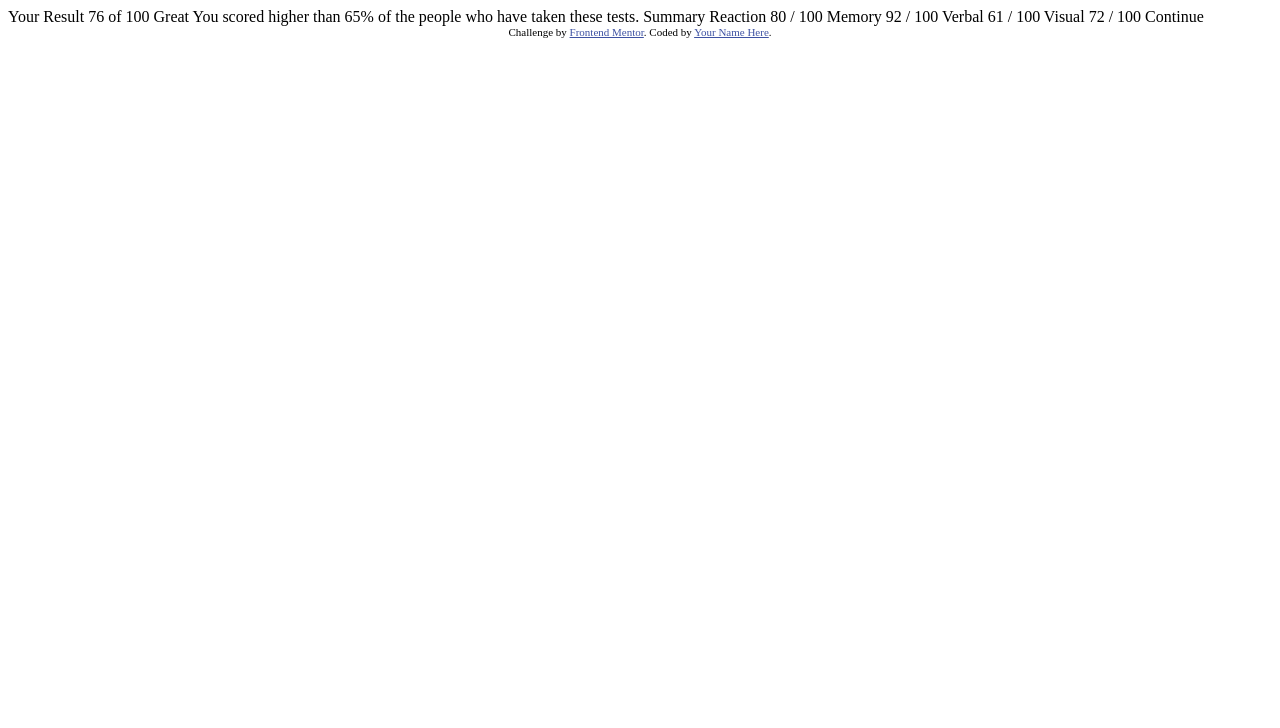
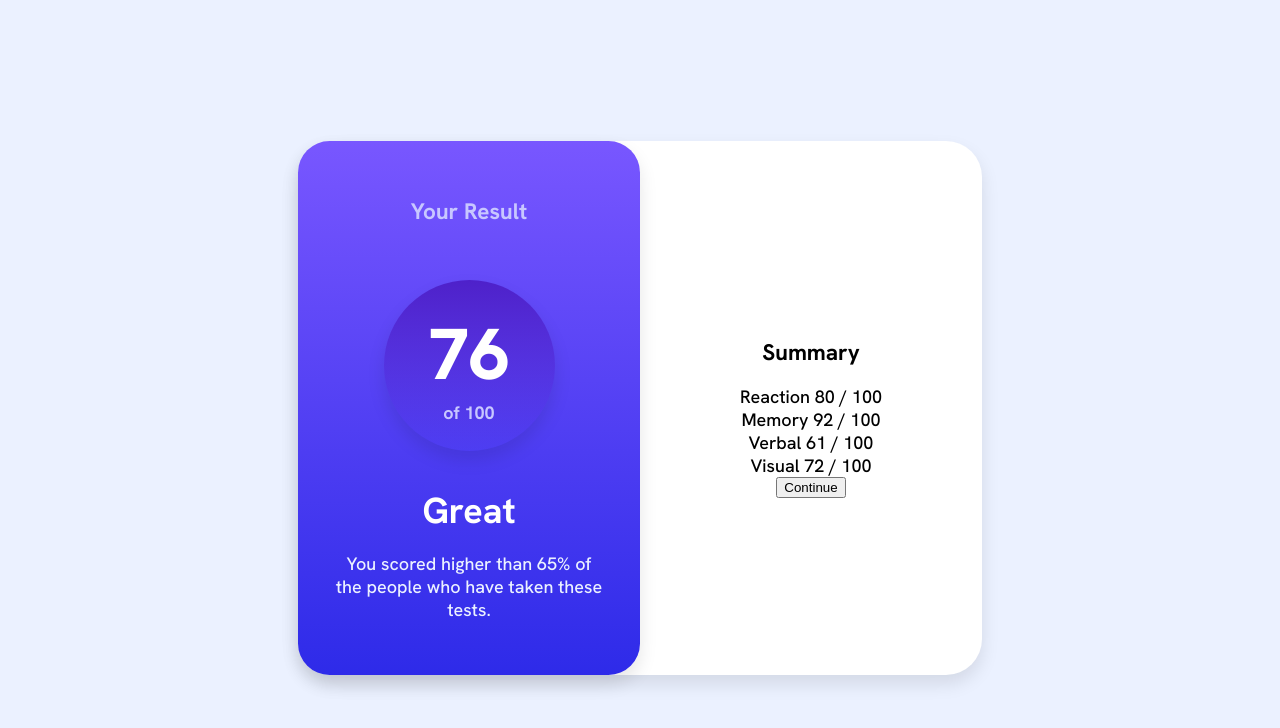
Before and after one commit to mreed4/results-summary, a plain HTML site: page index.html in a window 1280 px wide. Drawn offline with Linux system fonts and the light colour scheme.

Commit message:
Purple power

```diff
--- a/index.html
+++ b/index.html
@@ -1,47 +1,37 @@
 <!DOCTYPE html>
 <html lang="en">
   <head>
-  <meta charset="UTF-8">
-  <meta name="viewport" content="width=device-width, initial-scale=1.0"> <!-- displays site properly based on user's device -->
+    <meta charset="UTF-8" />
+    <meta name="viewport" content="width=device-width, initial-scale=1.0" />
+    <!-- displays site properly based on user's device -->
 
-  <link rel="icon" type="image/png" sizes="32x32" href="./assets/images/favicon-32x32.png">
+    <link rel="stylesheet" href="./style.css" />
+    <link rel="icon" type="image/png" sizes="32x32" href="./assets/images/favicon-32x32.png" />
 
     <title>Frontend Mentor | Results summary component</title>
-
-  <!-- Feel free to remove these styles or customise in your own stylesheet 👍 -->
-  <style>
-    .attribution { font-size: 11px; text-align: center; }
-    .attribution a { color: hsl(228, 45%, 44%); }
-  </style>
   </head>
   <body>
-
-  Your Result
-  76
-  of 100
-
-  Great
-  You scored higher than 65% of the people who have taken these tests.
-
-  Summary
-
-  Reaction
-  80 / 100
-
-  Memory
-  92 / 100
-
-  Verbal
-  61 / 100
-
-  Visual
-  72 / 100
-
-  Continue
-
-  <div class="attribution">
-    Challenge by <a href="https://www.frontendmentor.io?ref=challenge" target="_blank">Frontend Mentor</a>.
-    Coded by <a href="#">Your Name Here</a>.
+    <div class="container">
+      <div class="results">
+        <h2>Your Result</h2>
+        <div class="circle"><span class="score">76</span><span class="of-100">of 100</span></div>
+        <div class="great">
+          <span>Great</span>
+          <p>You scored higher than 65% of the people who have taken these tests.</p>
+        </div>
+      </div>
+      <div class="summary">
+        <h2>Summary</h2>
+        <div>Reaction 80 / 100</div>
+        <div>Memory 92 / 100</div>
+        <div>Verbal 61 / 100</div>
+        <div>Visual 72 / 100</div>
+        <button>Continue</button>
+      </div>
+    </div>
+    <div class="attribution" style="display: none">
+      Challenge by <a href="https://www.frontendmentor.io?ref=challenge" target="_blank">Frontend Mentor</a>. Coded by
+      <a href="#">Your Name Here</a>.
     </div>
   </body>
 </html>
--- a/style.css
+++ b/style.css
@@ -1,6 +1,118 @@
+@import url("https://fonts.googleapis.com/css2?family=Hanken+Grotesk:wght@500;700;800&display=swap");
+
 :root {
+  /* Primary colors */
   --light-red: hsl(0, 100%, 67%);
   --orangey-yellow: hsl(39, 100%, 56%);
   --green-teal: hsl(166, 100%, 37%);
   --cobalt-blue: hsl(234, 85%, 45%);
+
+  /* Neutral colors */
+  --white: hsl(0, 0%, 100%);
+  --pale-blue: hsl(221, 100%, 96%);
+  --light-lavender: hsl(241, 100%, 89%);
+  --dark-gray-blue: hsl(224, 30%, 27%);
+
+  /* Gradient colors */
+  --light-slate-blue: hsl(252, 100%, 67%);
+  --light-royal-blue: hsl(241, 81%, 54%);
+  --violet-blue: hsla(256, 72%, 46%, 1);
+  --persian-blue: hsla(241, 72%, 46%, 0);
+
+  background-color: var(--pale-blue);
+  font-family: "Hanken Grotesk", sans-serif;
+  font-weight: 500;
+  font-size: 18px;
+
+  --main-width: 38rem;
 }
+
+* {
+  box-sizing: border-box;
+}
+
+body {
+  display: flex;
+  flex-direction: column;
+  align-items: center;
+  justify-content: center;
+  height: 100vh;
+}
+
+h2 {
+  font-size: 1.25rem;
+  font-weight: 700;
+}
+
+.container {
+  display: flex;
+  flex-direction: row;
+  align-items: center;
+  justify-content: flex-start;
+  width: var(--main-width);
+  background-color: var(--white);
+  border-radius: 2rem;
+  box-shadow: 0 0.5rem 1rem rgba(0, 0, 0, 0.1);
+}
+
+.container > div {
+  display: flex;
+  flex-direction: column;
+  align-items: center;
+  justify-content: flex-start;
+  width: calc(var(--main-width) / 2);
+}
+
+.results {
+  padding: 2rem;
+  color: var(--white);
+  display: flex;
+  flex-direction: column;
+  align-items: center;
+  justify-content: center;
+  text-align: center;
+  background-color: var(--white);
+  border-radius: 1.75rem;
+  box-shadow: 0 0.5rem 1rem rgba(0, 0, 0, 0.1);
+  background: linear-gradient(to bottom, var(--light-slate-blue), var(--light-royal-blue));
+}
+
+.results h2 {
+  color: var(--light-lavender);
+}
+
+.circle {
+  margin: 2rem 0;
+  display: flex;
+  flex-direction: column;
+  align-items: center;
+  justify-content: center;
+  width: calc(var(--main-width) / 4);
+  height: calc(var(--main-width) / 4);
+  background-color: var(--white);
+  border-radius: 50%;
+  box-shadow: 0 0.5rem 1rem rgba(0, 0, 0, 0.1);
+  background: linear-gradient(to bottom, var(--violet-blue), var(--persian-blue));
+}
+
+.score {
+  font-size: 4rem;
+  font-weight: 800;
+}
+
+.of-100 {
+  color: var(--light-lavender);
+  font-weight: 700;
+}
+
+.great > span {
+  font-size: 2rem;
+  font-weight: 700;
+}
+
+.great > p {
+  color: var(--pale-blue);
+}
+
+.summary {
+}
```
Lines whose indentation alone changed are shown as unchanged.
